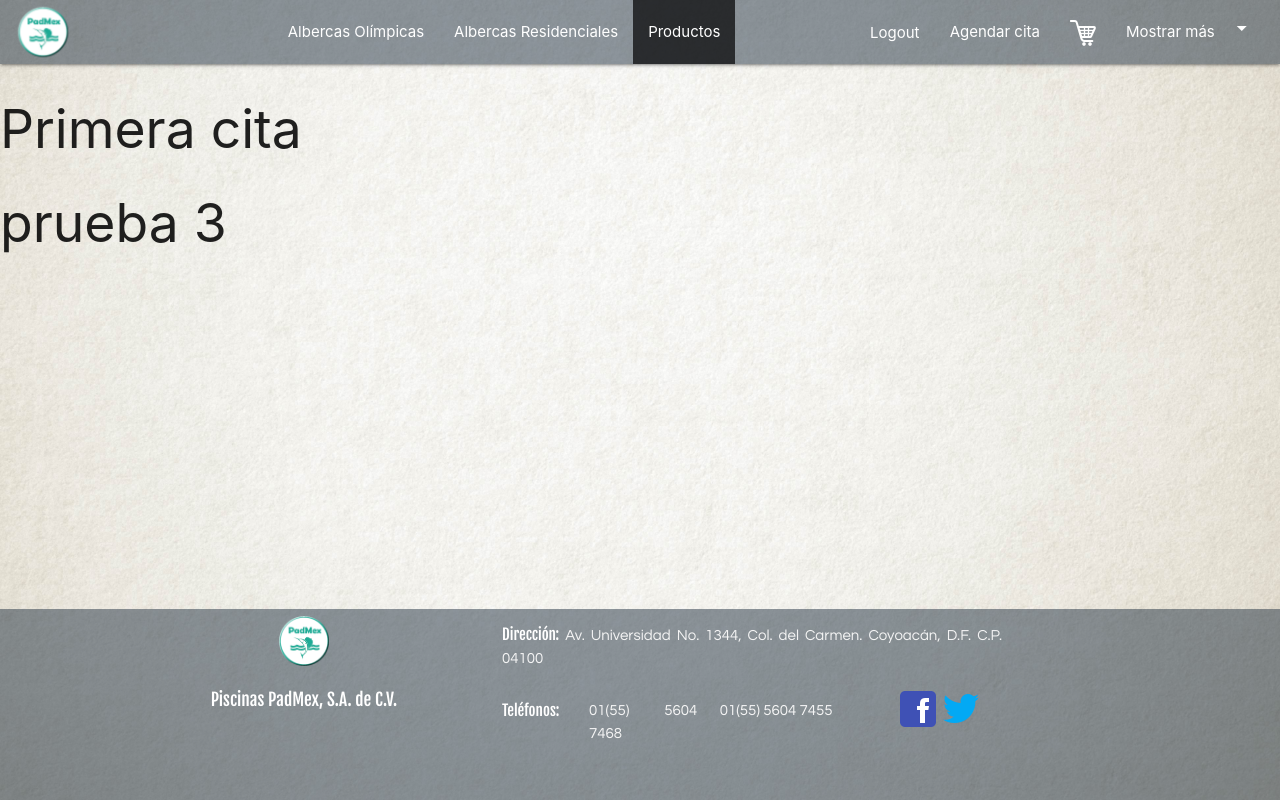
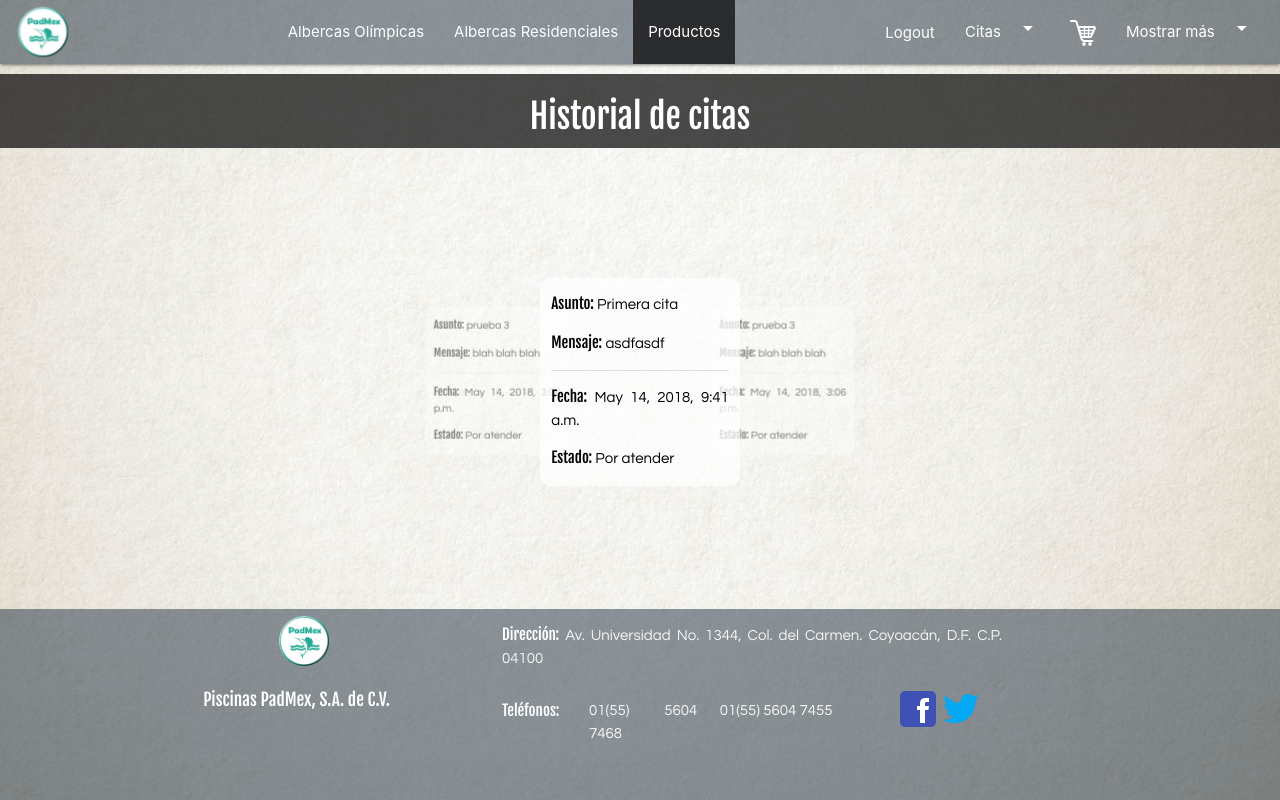
Before and after one commit to nestorivanmo/proyectoWEB_, a Django app: page /exito in a window 1280 px wide. Run offline with Django 3.2, Linux system fonts and the light colour scheme; a user stored in the database is signed in; data comes from the database, SQL or seed files in the repository; both versions use the stored data as it was after the commit.

Commit message:
manejo de citas

```diff
--- a/proyectoWeb_padmex/padmex/static/padmex/js/app.js
+++ b/proyectoWeb_padmex/padmex/static/padmex/js/app.js
@@ -5,4 +5,5 @@ $(document).ready(function(){
 	$('.collapsible').collapsible();
 	$('.parallax').parallax();
 	$('.materialboxed').materialbox();
+	$('.carousel').carousel();
 });
--- a/proyectoWeb_padmex/padmex/templates/padmex/exito.html
+++ b/proyectoWeb_padmex/padmex/templates/padmex/exito.html
@@ -3,7 +3,7 @@
 <html lang="es">
 <head>
 	<meta charset="utf-8">
-	<title>PadMex | Productos</title>
+	<title>PadMex | Citas</title>
 	<link  rel="stylesheet" type="text/css" href="{% static 'padmex/css/style.css' %}"/>
     <link rel="icon" type="text/css" href="{% static 'padmex/img/padmex_logo.png' %}">
     <link rel="stylesheet" type="text/css" href="{% static 'padmex/css/materialize.min.css' %}"/>
@@ -34,9 +34,12 @@ flex-direction: column;
 div {
 	text-align: justify;
 }
-h3, h4, h5, h6 {
+h3, h4 {
 	text-align: center;
 	font-family: 'Fjalla One', sans-serif;
+}
+h5, h6 {
+    text-align: left;
 }
 p {
 	text-align: justify;
@@ -143,6 +146,8 @@ main {
 .parallax-container {
 	height: 200px;
 }
+.dimension_c{
+}
 li:hover form button{
     background-color:rgba(0,0,0,0.075);
 }
@@ -190,7 +195,7 @@ li:hover form button{
                                 <button class="navbtn" type="submit">Logout</button>
                         </form>
                     </li>
-                        <li><a href="{% url 'padmex:citas' %}">Agendar cita</a></li>
+                        <li><a class="dropdown-trigger" href="#!" data-target="dropdown5">Citas<i class="material-icons right">arrow_drop_down</i></a></li>
                     <li><a href="carrito/{{ user.id }}"><img class="carrito" src="{% static 'padmex/img/carritoComprasB.png' %}"></a></li>
                     {% else %}
                         <li><a class="dropdown-trigger" href="#!" data-target="dropdown3">Sign In/Up<i class="material-icons right">arrow_drop_down</i></a></li>
@@ -248,16 +253,49 @@ li:hover form button{
 		<li><a class="ln" href="{% url 'accounts:signup' %}">Registrarse</a></li>
 	</ul>
 
+    <ul id="dropdown5" class="dropdown-content">
+		<li><a class="ln" href="{% url 'accounts:login' %}">Agendar</a></li>
+		<li><a class="ln" href="{% url 'accounts:signup' %}">Historial</a></li>
+	</ul>
+
     <main>
         <div class="row">
-
-                {% for citas in object_list %}
-                    {% if citas.cliente_FK.pk == user.pk %}
-                        <h2>{{ citas.asunto }}</h2>
-                    {% endif %}
-                {% endfor %}
-
-        </div>
+            <div class="">
+                <div class="row">
+				    <div class="col s12 cuadro negro">
+					    <h4 class="fjo">Historial de citas</h4>
+				    </div>
+			    </div>
+            </div>
+                    <div class="carousel dimension_c">
+                        {% for citas in object_list %}
+                            {% if citas.cliente_FK.pk == user.pk %}
+                                <a class="carousel-item">
+                                    <div class="col s12 blanco">
+                                        <p><strong class="fjo">Asunto: </strong> {{ citas.asunto }}</p>
+                                        <p><strong class="fjo">Mensaje: </strong> {{ citas.contenido }}</p>
+                                        <div class="divider"></div>
+                                        <p><strong class="fjo">Fecha: </strong> {{ citas.fecha }}</p>
+                                        <p><strong class="fjo">Estado: </strong> {{ citas.status }}</p>
+                                    </div>
+                                </a>
+                            {% endif %}
+                        {% endfor %}
+                        {% for citas in object_list %}
+                            {% if citas.cliente_FK.pk == user.pk %}
+                                <a class="carousel-item">
+                                    <div class="col s12 blanco">
+                                        <p><strong class="fjo">Asunto: </strong> {{ citas.asunto }}</p>
+                                        <p><strong class="fjo">Mensaje: </strong> {{ citas.contenido }}</p>
+                                        <div class="divider"></div>
+                                        <p><strong class="fjo">Fecha: </strong> {{ citas.fecha }}</p>
+                                        <p><strong class="fjo">Estado: </strong> {{ citas.status }}</p>
+                                    </div>
+                                </a>
+                            {% endif %}
+                        {% endfor %}
+                    </div>
+            </div>
 
     </main>
 
```
Also changed, not shown: proyectoWeb_padmex/db.sqlite3.
